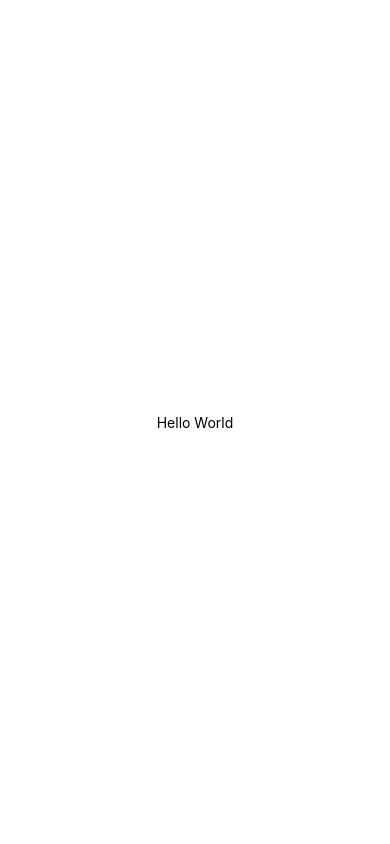
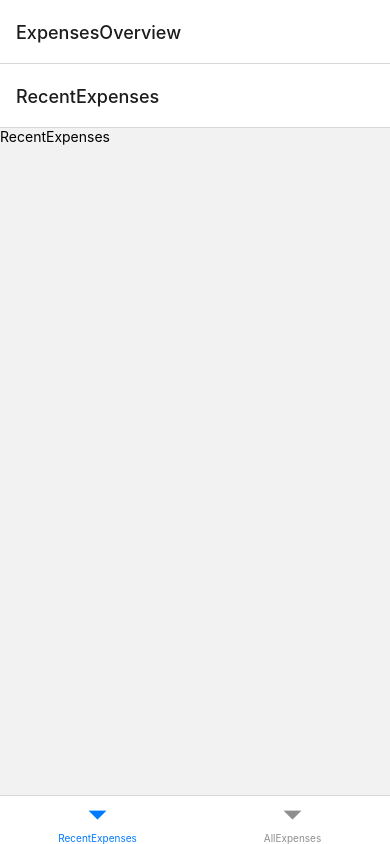
Before and after one commit to zhankaam/react-native-course, a React Native app: screen / in a window 390 px wide. Built offline with nearby package versions, Linux system fonts and the light colour scheme.

Commit message:
003: Adding Navigation (with React Navigation) & Configuring Navigation

```diff
--- a/App.tsx
+++ b/App.tsx
@@ -6,25 +6,38 @@
  */
 
 import React from 'react';
-import {View, StyleSheet, Text, StatusBar} from 'react-native';
+import {StatusBar} from 'react-native';
+import {NavigationContainer} from '@react-navigation/native';
+import {createNativeStackNavigator} from '@react-navigation/native-stack';
+import {createBottomTabNavigator} from '@react-navigation/bottom-tabs';
+import {RecentExpenses} from './screens/RecentExpenses';
+import {AllExpenses} from './screens/AllExpenses';
+import {ManageExpense} from './screens/ManageExpense';
 
-// 019
-function App(): JSX.Element {
+const Stack = createNativeStackNavigator();
+const BottomTabs = createBottomTabNavigator();
+
+function ExpensesOverview() {
   return (
-    <View style={styles.container}>
-      <Text>Hello World</Text>
-      <StatusBar barStyle="default" />
-    </View>
+    <BottomTabs.Navigator>
+      <BottomTabs.Screen name="RecentExpenses" component={RecentExpenses} />
+      <BottomTabs.Screen name="AllExpenses" component={AllExpenses} />
+    </BottomTabs.Navigator>
   );
 }
 
-const styles = StyleSheet.create({
-  container: {
-    flex: 1,
-    backgroundColor: '#fff',
-    alignItems: 'center',
-    justifyContent: 'center',
-  },
-});
+function App(): JSX.Element {
+  return (
+    <>
+      <StatusBar barStyle="default" />
+      <NavigationContainer>
+        <Stack.Navigator>
+          <Stack.Screen name="ExpensesOverview" component={ExpensesOverview} />
+          <Stack.Screen name="ManageExpense" component={ManageExpense} />
+        </Stack.Navigator>
+      </NavigationContainer>
+    </>
+  );
+}
 
 export default App;
```
